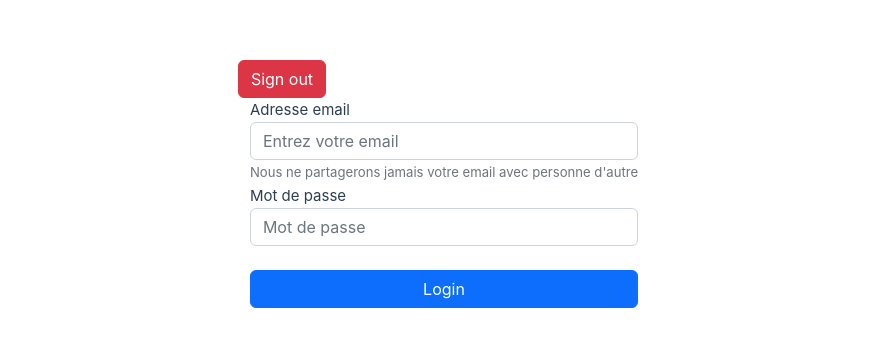
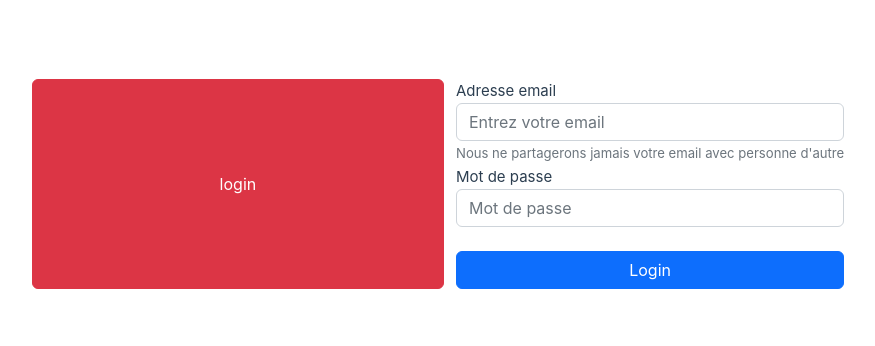
Before and after one commit to angelayke/Inte-Interface-User-VueProject01, a Vue app: page /auth/login in a window 1280 px wide. Shown: the part 216-562 px from the top of the page, without its empty margins (196-1071 px from the left). Built offline with nearby package versions, Linux system fonts and the light colour scheme.

Commit message:
corrections erreurs dans logoutbutton, authservice, index.js- mais ca ne fonctionne toujours pas

```diff
--- a/src/assets/main.css
+++ b/src/assets/main.css
@@ -27,9 +27,9 @@ a,
     place-items: center;
   }
 
-  /*#app {
+  #app {
     display: grid;
     grid-template-columns: 1fr 1fr;
     padding: 0 2rem;
-  }*/
+  }
 }
--- a/src/components/Auth.vue
+++ b/src/components/Auth.vue
@@ -1,5 +1,5 @@
 <script setup>
-
+//  trouvé probablement dans un tuto, cette page ne servira pas
 
 </script>
 
--- a/src/components/LogoutButton.vue
+++ b/src/components/LogoutButton.vue
@@ -14,13 +14,13 @@
 </script>
 
 <template>
-    <!-- Avant <button v-if="$route.name !== 'login' || $route.name !== 'register'"> -->
+    <!-- Avant <button v-if="$route.name !== 'login' || $route.name !== 'register'"> ou  v-if="routeNames.includes($route.name)"  -->
     <button
         v-if="routeNames.includes($route.name)"
         class="btn btn-danger"
         @click="logout"
         type="button"
     >
-        Sign out
+    {{ $route.name }}  <!--{{ $route.name }} ou Sign out-->
     </button>
 </template>
--- a/src/router/index.js
+++ b/src/router/index.js
@@ -15,12 +15,12 @@ const router = createRouter({
         {
           path: 'login',
           name: 'login',
-          component: () => import('../views/LoginView.vue')
+          component: LoginView
         },
         {
           path: 'register',
           name: 'register',
-          component: () => import('../views/RegisterView.vue')
+          component: RegisterView
         }
       ]
     },
@@ -43,14 +43,14 @@ const router = createRouter({
 const authService = new AuthService()
 
 //le gardien de l'authentification
-router.beforeEach(async (to, from) => {
+router.beforeEach(async (to) => {
   const routes = [
     {name: 'login'},
     {name: 'register'},
   ]
   if (routes.every(route => route.name !== to.name)) {
-    if (!(await AuthService.authenticate())) {
-      return { name: 'Login' };
+    if (!(await authService.authenticate())) {
+      return { name: 'login' };
     }
   }
 });
--- a/src/services/auth-service.js
+++ b/src/services/auth-service.js
@@ -37,11 +37,11 @@ class AuthService {
 
             if (!token) return null;
 
-            const response = await fetch(`${this.url}/${constants.users.auth}`, {
+            const response = await fetch(`${this.url}/${endpoint}`, { //constants.users.auth -erreur
                 method: "POST",
                 headers: {
                     "Content-Type": "application/json",
-                    "Authorization": this.accessToken
+                    "Authorization": this.apiKey
                 },
                 body: JSON.stringify({ token }),
             });
@@ -80,7 +80,7 @@ class AuthService {
 
 			if (json.success) {
 				const { token, user } = json.data;
-                console.log(toker, user);
+                console.log(token, user);
 				this.setToken(token);
 				this.setUserId(user._id);
 			}
--- a/src/views/LoginView.vue
+++ b/src/views/LoginView.vue
@@ -23,7 +23,7 @@ const login = async () => {
 </script>
 
 <template>
-    <div class="container">
+    <div class="container-fluid">
         <form class="w-100">
             <div class="form-group">
                 <label for="email">Adresse email</label>
--- a/src/views/RegisterView.vue
+++ b/src/views/RegisterView.vue
@@ -24,7 +24,7 @@ const register = async () => {
 </script>
 
 <template>
-    <div class="container">
+    <div class="container-fluid">
         <form class="w-100">
             <div class="form-group">
                 <label for="email">Adresse email</label>
```
Also changed, not shown: src/main.js (+8 -6 lines).
